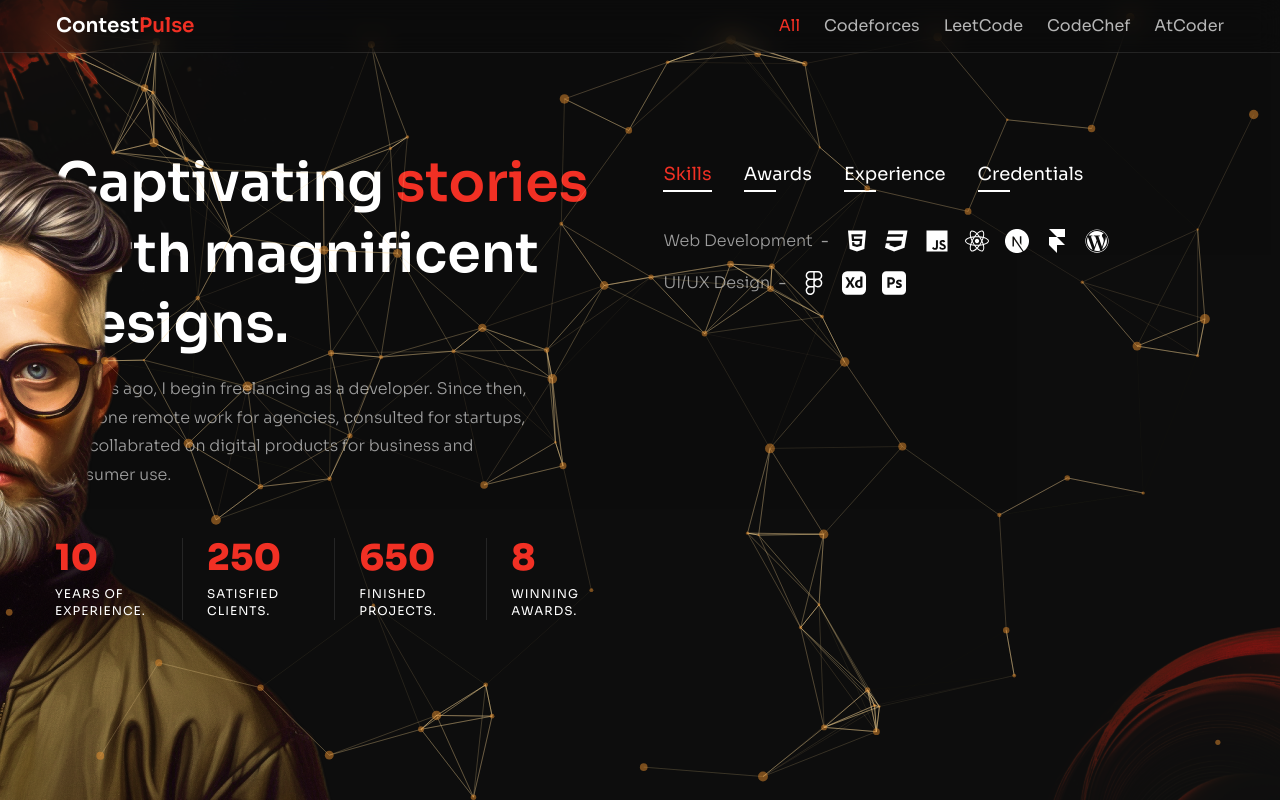
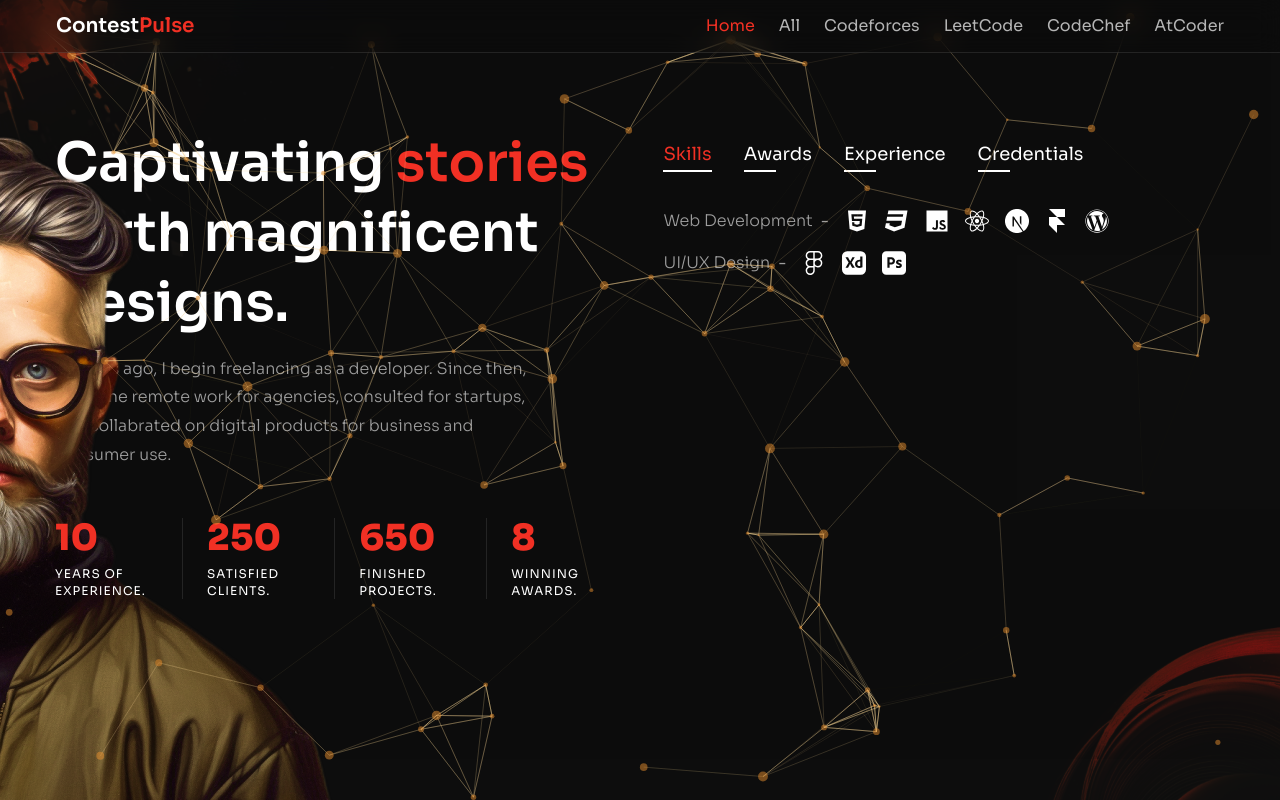
Before and after one commit to chaitanya21kumar/contestpulse, a Next.js app: page /about in a window 1280 px wide. Built offline with nearby package versions, Linux system fonts and the light colour scheme.

Commit message:
feat(ui): cap All page to 12 contests

```diff
--- a/components/ContestList.jsx
+++ b/components/ContestList.jsx
@@ -1,4 +1,3 @@
-// components/ContestList.jsx
 import { useRouter } from "next/router";
 import { useEffect, useState } from "react";
 
@@ -24,7 +23,7 @@ const fmtLeft = (ms) => {
 };
 
 /* ---------- component ---------- */
-export default function ContestList() {
+export default function ContestList({ limit }) {
   const platform = (useRouter().query.platform ?? "all")
     .toString()
     .toLowerCase();
@@ -41,7 +40,6 @@ export default function ContestList() {
         const d = await r.json();
         if (!r.ok || d.error) throw new Error(d.error || "Bad response");
 
-        // attach initial timeLeft
         const now = Date.now();
         setContests(
           (Array.isArray(d.contests) ? d.contests : []).map((c) => ({
@@ -65,7 +63,7 @@ export default function ContestList() {
       setContests((list) =>
         list.map((c) => ({ ...c, timeLeft: c.start_time - Date.now() }))
       );
-    }, 60 * 1000); // once per minute is enough accuracy
+    }, 60 * 1000);
 
     return () => clearInterval(id);
   }, [state]);
@@ -80,9 +78,14 @@ export default function ContestList() {
     );
   if (!contests.length) return <p>No upcoming contests.</p>;
 
+  // apply limit if provided
+  const displayed = typeof limit === "number"
+    ? contests.slice(0, limit)
+    : contests;
+
   return (
     <div className="grid gap-4 sm:grid-cols-2 lg:grid-cols-3">
-      {contests.map((c) => (
+      {displayed.map((c) => (
         <a
           key={c.name + c.start_time}
           href={c.url}
@@ -93,21 +96,13 @@ export default function ContestList() {
             hover:border-accent/60 hover:shadow-xl hover:-translate-y-[2px]
           "
         >
-          {/* name */}
-          <h3 className="font-medium mb-1 group-hover:text-accent">{c.name}</h3>
-
-          {/* date & platform */}
+          <h3 className="font-medium mb-1 group-hover:text-accent">
+            {c.name}
+          </h3>
           <p className="text-sm text-white/60 mb-1">
             {fmtDate(c.start_time)} • {c.platform}
           </p>
-
-          {/* countdown */}
-          <p
-            className="
-              text-sm font-medium text-accent/90
-              group-hover:animate-pulse
-            "
-          >
+          <p className="text-sm font-medium text-accent group-hover:animate-pulse">
             {fmtLeft(c.timeLeft)}
           </p>
         </a>
--- a/components/Layout.jsx
+++ b/components/Layout.jsx
@@ -1,34 +1,38 @@
-import { Sora }      from "next/font/google";
-import Head          from "next/head";
+// components/Layout.jsx
+import { Sora } from "next/font/google";
+import Head from "next/head";
 import { useRouter } from "next/router";
 
 import ParticlesContainer from "./ParticlesContainer";
-import TopLeftImg         from "./TopLeftImg";
+import TopLeftImg from "./TopLeftImg";
 
 const sora = Sora({ subsets: ["latin"], variable: "--font-sora" });
 
 export default function Layout({ children }) {
   const { query } = useRouter();
-  const isHero    = query.platform === undefined;   // landing page
+  const isHero = query.platform === undefined; // landing hero only
 
-  /* One base colour everywhere: pure charcoal bg-primary */
   return (
     <main
       className={`
         page bg-primary text-white bg-cover bg-no-repeat
+        min-h-screen
         ${sora.variable} font-sora relative
       `}
     >
       <Head>
         <title>Contest Pulse</title>
-        <meta name="description" content="Track coding contests across Codeforces, LeetCode, CodeChef and more." />
+        <meta
+          name="description"
+          content="Track coding contests across Codeforces, LeetCode, CodeChef and more."
+        />
         <meta name="theme-color" content="#0d0d0d" />
       </Head>
 
-      {/* red/orange corner splash only on landing hero */}
+      {/* corner splash only on landing hero */}
       {isHero && <TopLeftImg />}
 
-      {/* page body from _app.jsx */}
+      {/* page content */}
       {children}
 
       {/* spider-web overlay */}
--- a/components/Nav.jsx
+++ b/components/Nav.jsx
@@ -3,17 +3,18 @@ import Link from "next/link";
 import { useRouter } from "next/router";
 
 const platforms = [
-  { name: "All",        key: "all",       href: "/"                   },
-  { name: "Codeforces", key: "codeforces",href: "/?platform=codeforces"},
-  { name: "LeetCode",   key: "leetcode",  href: "/?platform=leetcode"  },
-  { name: "CodeChef",   key: "codechef",  href: "/?platform=codechef"  },
-  { name: "AtCoder",    key: "atcoder",   href: "/?platform=atcoder"   },
+  { name: "Home",       key: "home",       href: "/"                     },
+  { name: "All",        key: "all",        href: "/?platform=all"       },
+  { name: "Codeforces", key: "codeforces", href: "/?platform=codeforces"},
+  { name: "LeetCode",   key: "leetcode",   href: "/?platform=leetcode"  },
+  { name: "CodeChef",   key: "codechef",   href: "/?platform=codechef"  },
+  { name: "AtCoder",    key: "atcoder",    href: "/?platform=atcoder"   },
 ];
 
 export default function Nav() {
   const { query } = useRouter();
-  // if no query.platform, treat as "all"
-  const active = (query.platform ?? "all").toString().toLowerCase();
+  // if no query.platform, treat as "home"
+  const active = (query.platform ?? "home").toString().toLowerCase();
 
   return (
     <nav className="fixed top-0 z-50 w-full bg-primary/30 backdrop-blur-md border-b border-white/10">
--- a/package.json
+++ b/package.json
@@ -62,6 +62,7 @@
     "react-icons": "^4.8.0",
     "react-tsparticles": "^2.9.3",
     "swiper": "^9.4.0",
+    "swr": "^2.3.3",
     "tailwind-scrollbar": "^3.0.4",
     "tsparticles": "^2.12.0"
   },
--- a/pages/_app.jsx
+++ b/pages/_app.jsx
@@ -4,7 +4,7 @@ import { AnimatePresence, motion } from "framer-motion";
 import { useRouter } from "next/router";
 
 import Layout from "../components/Layout";
-import Nav from "../components/Nav";          // ← only here
+import Nav from "../components/Nav";
 import Transition from "../components/Transition";
 
 import "../styles/globals.css";
@@ -24,9 +24,11 @@ function MyApp({ Component, pageProps }) {
       </Head>
 
       <Layout>
-        <Nav />                               {/* ONE bar */}
+        <Nav />
+
         <AnimatePresence mode="wait">
-          <motion.div key={router.route} className="h-full">
+          {/* allow full page to grow past 100vh */}
+          <motion.div key={router.route} className="min-h-full">
             <Transition />
             <Component {...pageProps} />
           </motion.div>
--- a/pages/index.jsx
+++ b/pages/index.jsx
@@ -1,4 +1,3 @@
-// pages/index.jsx
 import { motion }    from "framer-motion";
 import { useRouter } from "next/router";
 
@@ -9,7 +8,7 @@ export default function Home() {
   const { query } = useRouter();
   const platform  = query.platform?.toString().toLowerCase();
 
-  /* ───────────────────── HERO (landing, no ?platform) ─────────────────── */
+  /* ─── HERO (no ?platform) ─────────────────────────── */
   if (!platform) {
     return (
       <div className="min-h-screen pb-24">
@@ -20,11 +19,11 @@ export default function Home() {
             h-screen w-full overflow-hidden
           "
         >
-          {/* 🔵 Green radial glow + subtle vignette — landing ONLY */}
+          {/* Emerald radial glow */}
           <div className="absolute inset-0 z-0 bg-[radial-gradient(circle_at_top_right,_#14b869_0%,_transparent_70%)]" />
+          {/* Subtle vignette */}
           <div className="absolute inset-0 z-0 bg-gradient-to-b from-black/0 via-black/20 to-black/50 mix-blend-overlay" />
 
-          {/* Hero Text */}
           <div className="relative z-10 container mx-auto px-4 xl:px-0">
             <motion.h1
               variants={fadeIn("down", 0.2)}
@@ -54,17 +53,18 @@ export default function Home() {
     );
   }
 
-  /* ───────────────────── PLATFORM / “ALL” VIEW ─────────────────────────── */
+  /* ─── PLATFORM / “ALL” View ───────────────────────── */
   const title =
     platform === "all"
       ? "All Contests"
       : `${platform[0].toUpperCase() + platform.slice(1)} Contests`;
 
   return (
-    <div className="min-h-screen pb-24 pt-24">
+    <div className="min-h-screen pb-24 pt-24 bg-primary">
       <section className="relative z-10 container mx-auto px-4">
         <h2 className="text-2xl font-semibold mb-6 text-white">{title}</h2>
-        <ContestList />
+        {/* cap at 12 cards on “All” */}
+        <ContestList limit={platform === "all" ? 12 : undefined} />
       </section>
     </div>
   );
```
Also changed, not shown: 1 other file (tests, documents, lock files or other folders).
